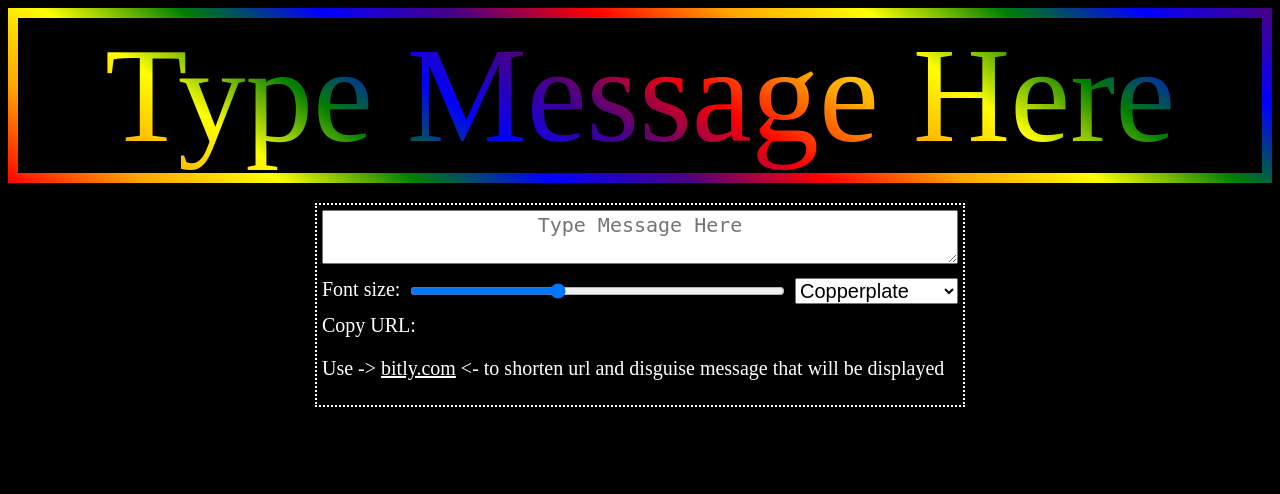
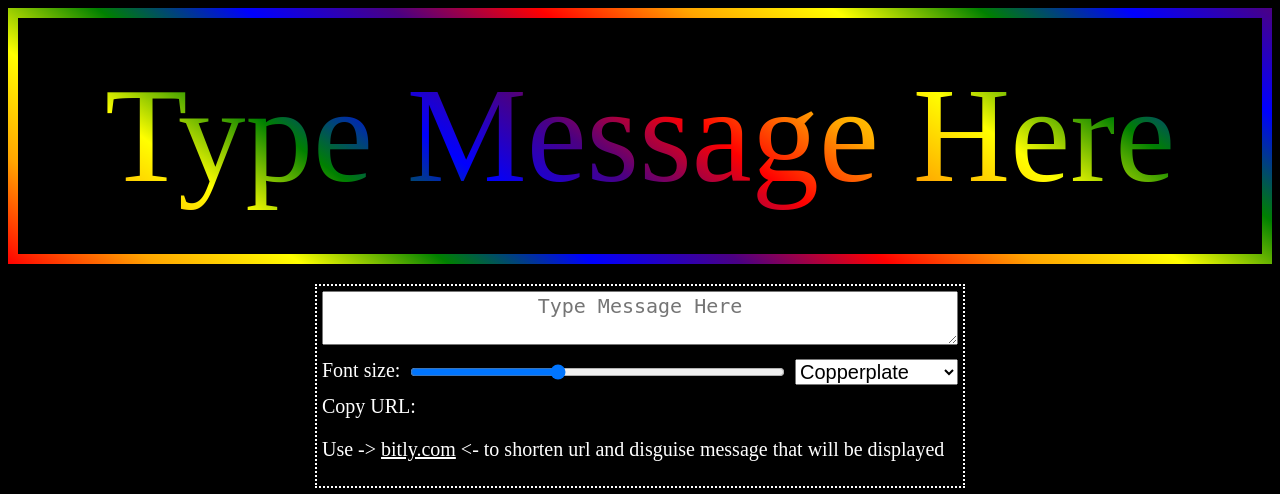
Before and after one commit to Joe11000/rainbow-text, a PHP site: page /index.html in a window 1280 px wide. Shown: the top 494 px of the page. Run offline with PHP 8.4, Linux system fonts and the light colour scheme.

Commit message:
add line-height: 1.75em; to pre

```diff
--- a/index.css
+++ b/index.css
@@ -107,7 +107,7 @@
   #colorful-text #colorful-text-black-box pre{
     font-size: 135px;
     margin: 0;
-    /*box-sizing: content-box;*/
+    line-height: 1.75em;
   }
 
 #controls #font-styles-wrapper{
```
